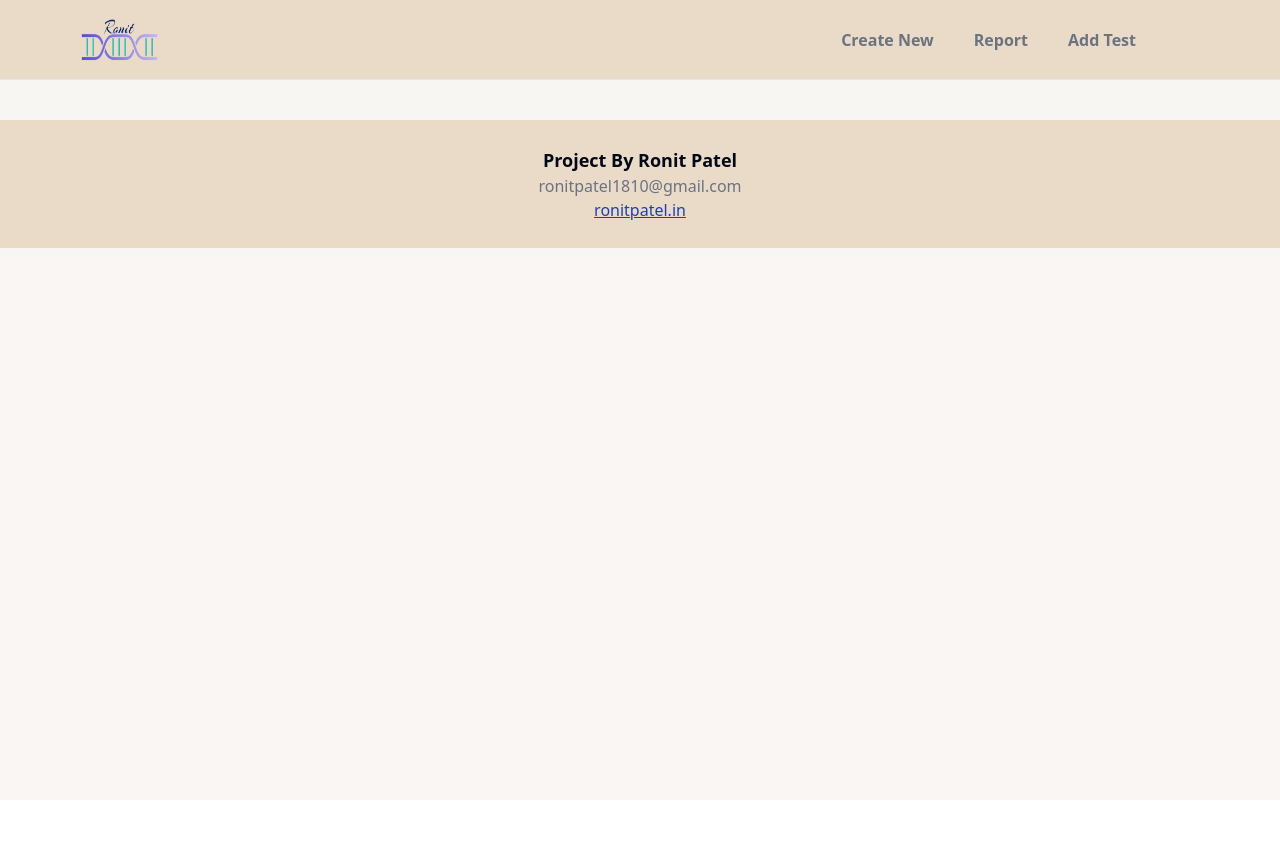
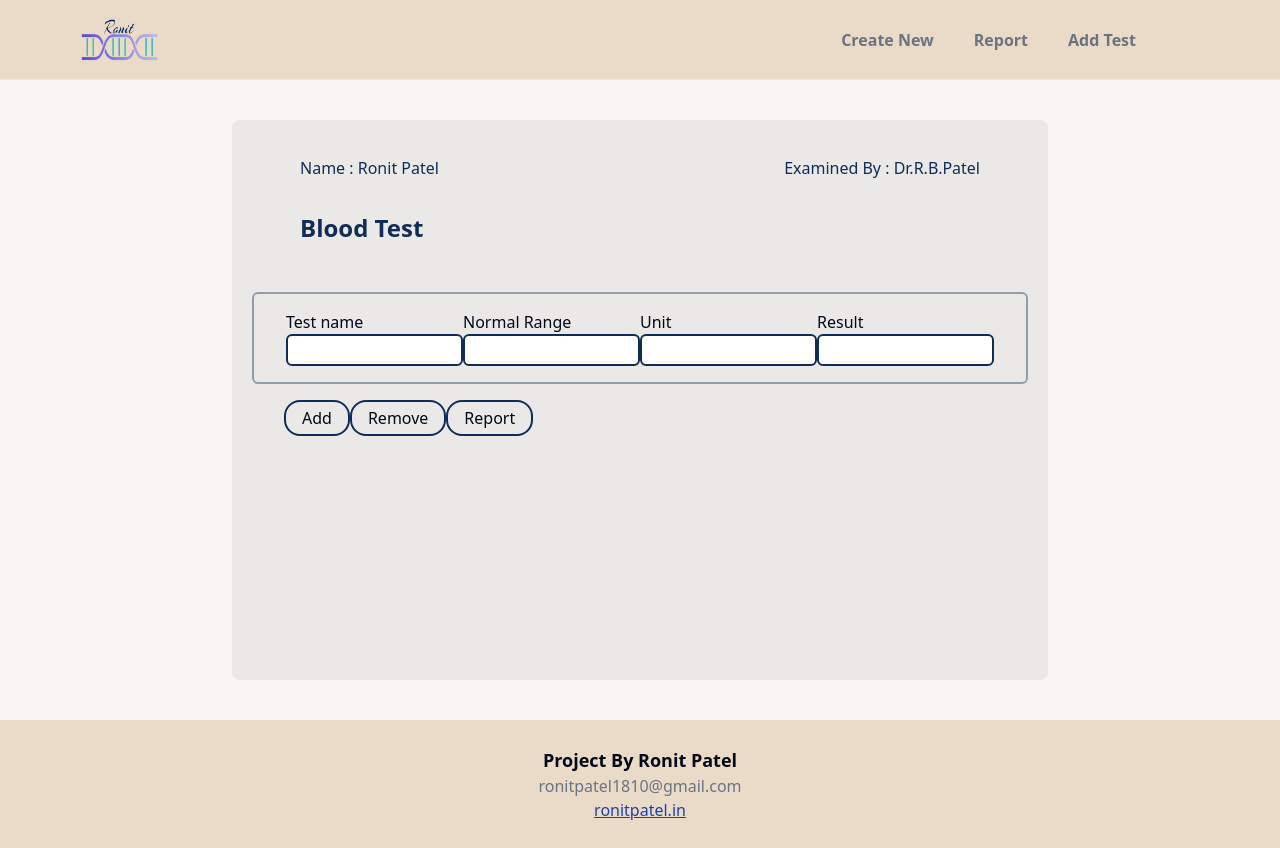
Before and after one commit to Ronit1810/Pathology-Lab-Management-System, a React (Vite) app: page /report/1 in a window 1280 px wide. Before the commit the page ends 800 px from the top, so only its background shows below. Built offline with nearby package versions, Linux system fonts and the light colour scheme.

Commit message:
report Form

```diff
--- a/src/App.jsx
+++ b/src/App.jsx
@@ -6,6 +6,7 @@ import HomePage from './Pages/Home/HomePage'
 // import TestDetail from './Pages/Home/TestDetail'
 import { Routes, Route } from 'react-router-dom'
 import StatusPage from './Pages/Status/StatusPage'
+import Report from './Pages/Report/Report'
 
 function App() {
 
@@ -15,8 +16,9 @@ function App() {
 
       <div className=' px-7 md:px-24'>
       <Routes>
-        <Route path='/' element= <HomePage /> />
-        <Route path='/status' element=<StatusPage/> />
+        <Route path='/' element= {<HomePage />} />
+        <Route path='/status' element={<StatusPage/>} />
+        <Route path='/report/:id' element={<Report />} />
       </Routes>
       </div>
 
--- a/src/Components/Model/CreateNewModel.jsx
+++ b/src/Components/Model/CreateNewModel.jsx
@@ -1,12 +1,12 @@
 // import React from 'react'
 
 // eslint-disable-next-line react/prop-types
-const Model = ( {setIsOpen} ) => {
+const Model = ( {setIsOpen, item} ) => {
   return (
     <div className=" flex justify-center fixed top-0 left-0 h-screen w-screen bg-[rgba(154,158,160,0.5)]">
           <div className=" border-[2px] border-[#102C57] rounded-lg w-80 h-[600px] md:w-[800px] md:h-[500px] mt-12 md:mt-24 bg-[#f9efe4]">
             <div className=" flex justify-between px-3 md:p-5">
-              <div className=" text-2xl text-[#102C57] font-semibold">Create New</div>
+              <div className=" text-2xl text-[#102C57] font-semibold">{item?"Update Detail":"Create New"}</div>
               <div className=" cursor-pointer text-2xl font-bold" onClick={() => {setIsOpen(prev=>!prev)}}>X</div>
             </div>
             <div className="p-5 ">
--- /dev/null
+++ b/src/Pages/Report/Report.jsx
@@ -0,0 +1,55 @@
+// import React from 'react'
+
+const Report = () => {
+  return (
+    <div className=" min-h-[70vh] md:min-h-[75vh] flex justify-center">
+        <div className=" mt-10 p-5 rounded-lg w-full md:w-3/4 bg-[rgba(222,221,219,0.5)] ">
+
+
+            {/* name of patient and doctor */}
+            <div className=" flex flex-col md:flex-row justify-between md:px-12 py-4">
+                <div className=" text-base font-medium text-[#102C57]">Name : Ronit Patel</div>
+                <div className=" text-base font-medium text-[#102C57]">Examined By : Dr.R.B.Patel</div>
+            </div>
+
+
+            {/* name of the test selected while creating new */}
+            <div className=" md:px-12 md:py-4">
+                <h1 className=" text-2xl font-bold text-[#102C57]">Blood Test</h1>
+            </div>
+
+
+            {/* main form  */}
+            <div className=" border-[2px] border-[#102c5767] flex flex-col mt-8 py-4 px-4 rounded-md md:flex-row md:px-8 justify-between">
+                <div>
+                    <div>Test name</div>
+                    <input  className=" w-full outline-none rounded-md border-[2px] border-[#102C57] px-2 py-[2px]" type="test" />
+                </div>
+                <div>
+                    <div>Normal Range</div>
+                    <input className=" w-full outline-none rounded-md border-[2px] border-[#102C57] px-2 py-[2px]" type="test" />
+                </div>
+                <div>
+                    <div>Unit</div>
+                    <input className=" w-full outline-none rounded-md border-[2px] border-[#102C57] px-2 py-[2px]" type="test" />
+                </div>
+                <div>
+                    <div>Result</div>
+                    <input className=" w-full outline-none rounded-md border-[2px] border-[#102C57] px-2 py-[2px]" type="test" />
+                </div>
+            </div>
+
+
+            {/* Buttons */}
+            <div className=" flex w-11/12 md:w-1/3 md:px-8 justify-between">
+                <div className=" border-[2px] border-[#102C57] px-4 py-1 rounded-2xl mt-4 cursor-pointer hover:bg-[#102C57] hover:text-white">Add</div>
+                <div className=" border-[2px] border-[#102C57] px-4 py-1 rounded-2xl mt-4 cursor-pointer hover:bg-[#102C57] hover:text-white">Remove</div>
+                <div className=" border-[2px] border-[#102C57] px-4 py-1 rounded-2xl mt-4 cursor-pointer hover:bg-[#102C57] hover:text-white">Report</div>
+            </div>
+
+        </div>
+    </div>
+  )
+}
+
+export default Report
--- a/src/Pages/Status/StatusPage.jsx
+++ b/src/Pages/Status/StatusPage.jsx
@@ -4,6 +4,8 @@ import DeleteIcon from '@mui/icons-material/Delete';
 import SummarizeIcon from '@mui/icons-material/Summarize';
 
 import { useEffect, useState } from "react"
+import Model from '../../Components/Model/CreateNewModel';
+import { Link } from 'react-router-dom';
 
 function StatusPage() {
 
@@ -38,6 +40,17 @@ function StatusPage() {
 
   const[activeStatus, setActiveStatus] = useState('pending')
   const[data, setData] = useState([])
+  const[isClick, setIsClick] = useState(false)
+  const[clickedPatient, setClickedPatent] = useState(null)
+
+  const updateIconClick = (item) => {
+    return(
+      setIsClick(true),
+      setClickedPatent(item)
+    )
+  }
+
+
   useEffect(()=>{
     if (activeStatus === 'pending') {
       setData(pendingData)
@@ -48,7 +61,7 @@ function StatusPage() {
     }
   },[activeStatus])
   return (
-    <div className='min-h-[70vh]'>
+    <div className='min-h-[70vh] md:min-h-[75vh]'>
       <div className=" flex flex-col gap-5 items-center justify-center">
 
       {/* status (Pending or Completed) */}
@@ -69,17 +82,20 @@ function StatusPage() {
                     <div className=' text-gray-500 text-xs'>{item.predate}</div>
                   </div>
                   <div className=' flex items-center justify-center gap-2 md:gap-4 ' >
-                    {activeStatus === 'pending'?<EditNoteIcon className=' cursor-pointer bg-[#102C57] text-white rounded-md' />:null}
+                    {activeStatus === 'pending'?<EditNoteIcon onClick={()=>{updateIconClick(item)}} className=' cursor-pointer bg-[#102C57] text-white rounded-md' />:null}
                     {activeStatus === 'pending'?<DeleteIcon className=' cursor-pointer bg-[#102C57] text-white rounded-md' />:null}
-                    <SummarizeIcon className=' cursor-pointer bg-[#102C57] text-white rounded-md' />
+                    <Link to={`/report/${item.id}`} className=' cursor-pointer bg-[#102C57] flex items-center text-white rounded-md'><SummarizeIcon  /></Link>
+
                   </div>
                 </div>
               )
             })
           }
 
-
         </div>
+        {
+          isClick && <Model item={clickedPatient} setIsOpen={setIsClick} />
+        }
       </div>
     </div>
   )
```
